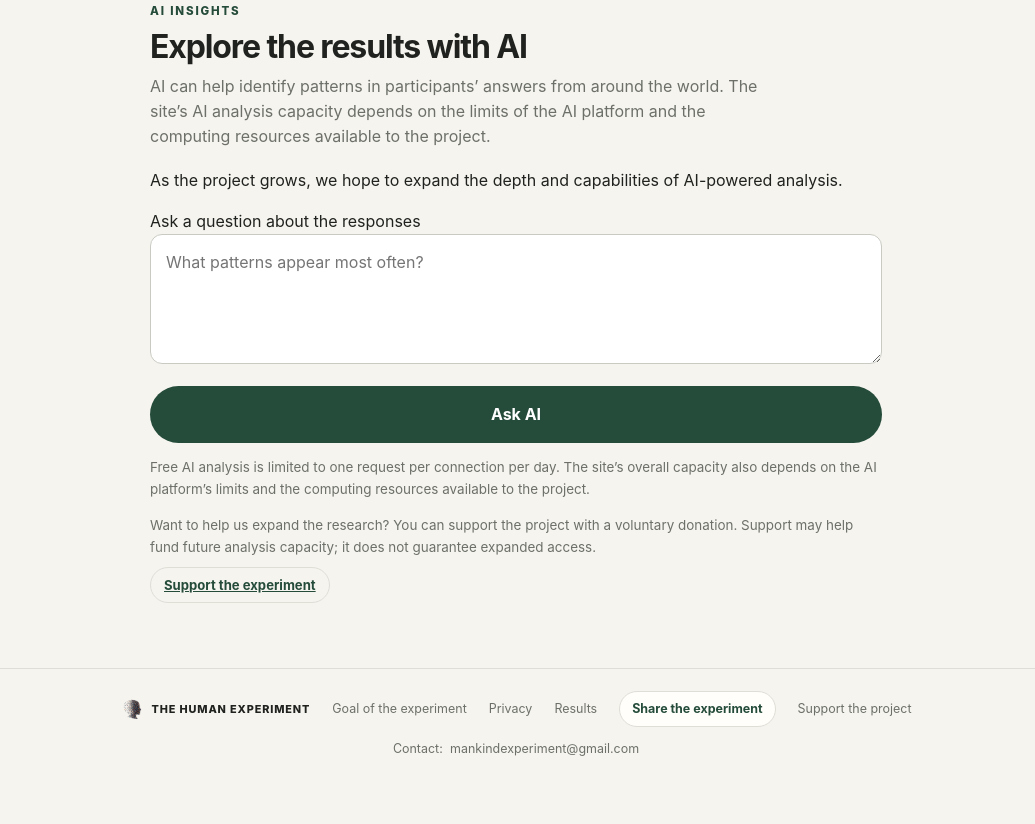
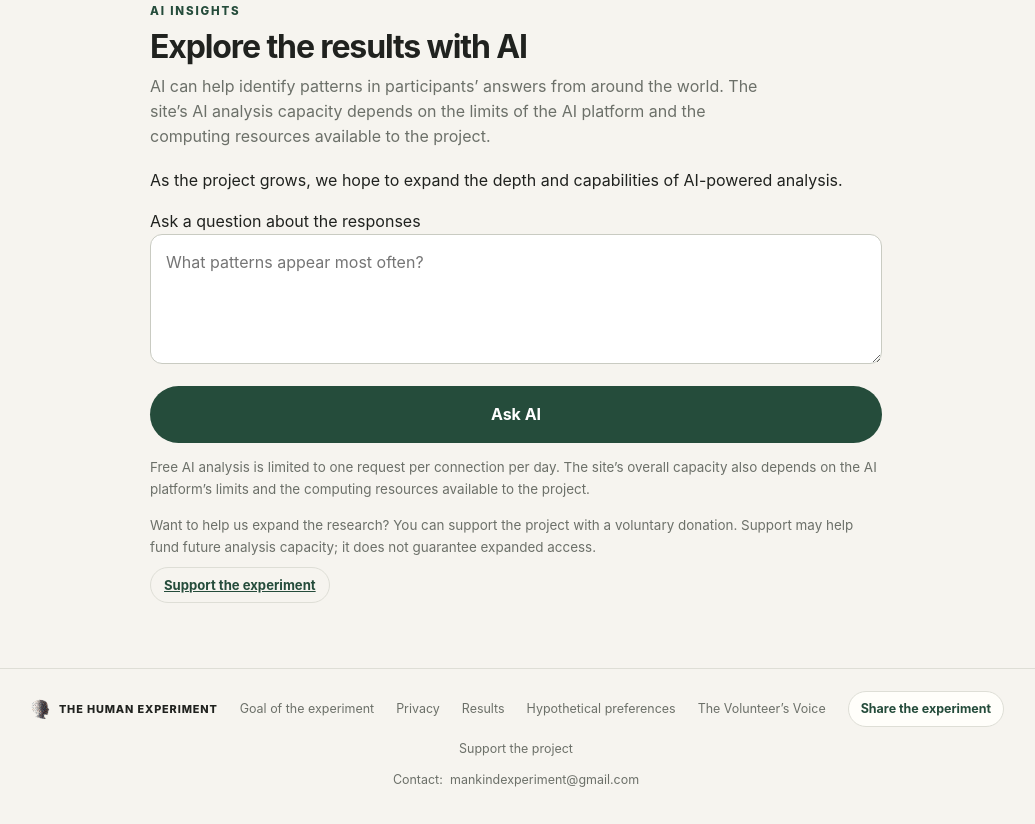
Before and after one commit to cejbulovje/The-human-experiment, a website: page public/results.html in a window 1280 px wide. Shown: the part 1609-2433 px from the top of the page, without its empty margins (124-1159 px from the left). Before the commit the page ends 2401 px from the top, so only its background shows below. Drawn offline with Linux system fonts and the light colour scheme; no server answers.

Commit message:
Link Volunteer’s Voice prototype across site

```diff
--- a/public/results.html
+++ b/public/results.html
@@ -16,6 +16,8 @@
           <a href="/goal.html" data-menu="goal">Goal of the experiment</a>
           <a href="/privacy.html" data-menu="privacy">Privacy</a>
           <a href="/results.html" data-menu="results">Results</a>
+          <a href="/preferences.html">Hypothetical preferences</a>
+          <a href="/volunteers-voice.html">The Volunteer’s Voice</a>
           <button type="button" data-site-share data-menu="share">Share the experiment</button>
           <a href="/" data-menu="survey">Survey</a>
           <button type="button" class="footer-contact-copy" data-contact-copy>Contact: mankindexperiment@gmail.com</button>
@@ -87,5 +89,5 @@
       </div>
     </section>
   </main>
-  <footer class="footer"><a class="brand-lockup footer-brand" href="/" aria-label="THE HUMAN EXPERIMENT home"><img src="/logo-human-crowd.webp" alt="" class="brand-mark"><span class="wordmark">THE HUMAN EXPERIMENT</span></a><nav class="footer-links" aria-label="Project links"><a href="/goal.html" data-menu="goal">Goal of the experiment</a><a href="/privacy.html" data-menu="privacy">Privacy</a><a href="/results.html" data-menu="results">Results</a><button class="footer-share share-button" type="button" data-site-share data-menu="share">Share the experiment</button><a href="mailto:mankindexperiment@gmail.com?subject=Support%20THE%20HUMAN%20EXPERIMENT" data-menu="support">Support the project</a><button type="button" class="footer-contact-copy" data-contact-copy><span data-menu="contact">Contact</span>:&nbsp;<span>mankindexperiment@gmail.com</span></button></nav></footer>
+  <footer class="footer"><a class="brand-lockup footer-brand" href="/" aria-label="THE HUMAN EXPERIMENT home"><img src="/logo-human-crowd.webp" alt="" class="brand-mark"><span class="wordmark">THE HUMAN EXPERIMENT</span></a><nav class="footer-links" aria-label="Project links"><a href="/goal.html" data-menu="goal">Goal of the experiment</a><a href="/privacy.html" data-menu="privacy">Privacy</a><a href="/results.html" data-menu="results">Results</a><a href="/preferences.html">Hypothetical preferences</a><a href="/volunteers-voice.html">The Volunteer’s Voice</a><button class="footer-share share-button" type="button" data-site-share data-menu="share">Share the experiment</button><a href="mailto:mankindexperiment@gmail.com?subject=Support%20THE%20HUMAN%20EXPERIMENT" data-menu="support">Support the project</a><button type="button" class="footer-contact-copy" data-contact-copy><span data-menu="contact">Contact</span>:&nbsp;<span>mankindexperiment@gmail.com</span></button></nav></footer>
 </body></html>
```
